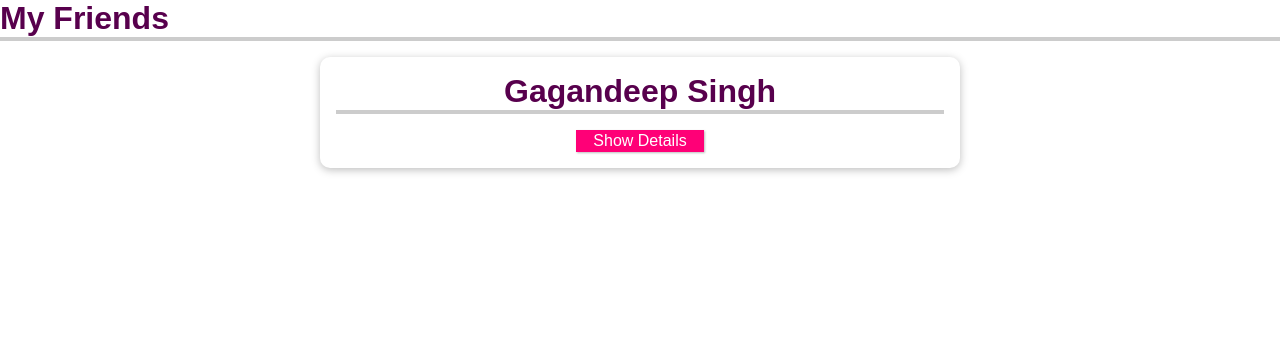
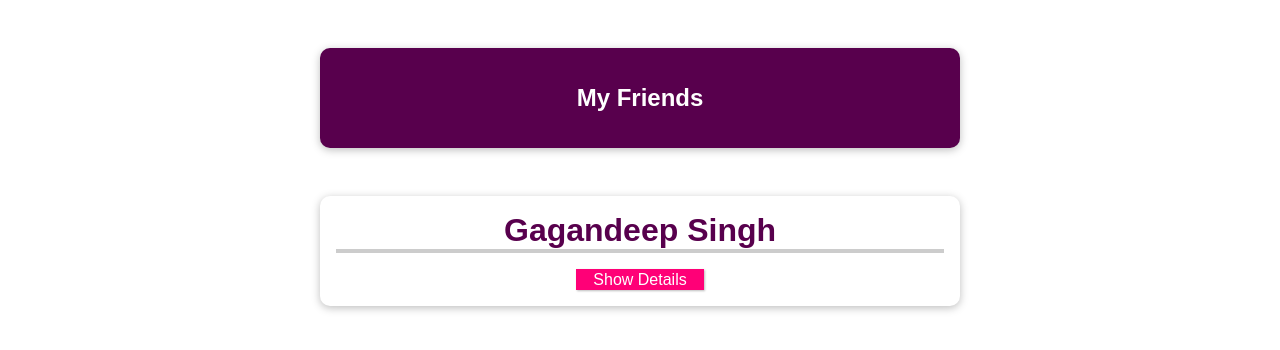
Before and after one commit to Gagandeep39/vue-cli-demo, a Vue app: page / in a window 1280 px wide. Shown: the top 350 px of the page. Built offline with nearby package versions, Linux system fonts and the light colour scheme.

Commit message:
Improved styling

```diff
--- a/src/App.vue
+++ b/src/App.vue
@@ -1,6 +1,8 @@
 <template>
   <section>
-    <h2>My Friends</h2>
+    <header>
+      <h1>My Friends</h1>
+    </header>
     <ul>
       <friend-contact> </friend-contact>
     </ul>
```
